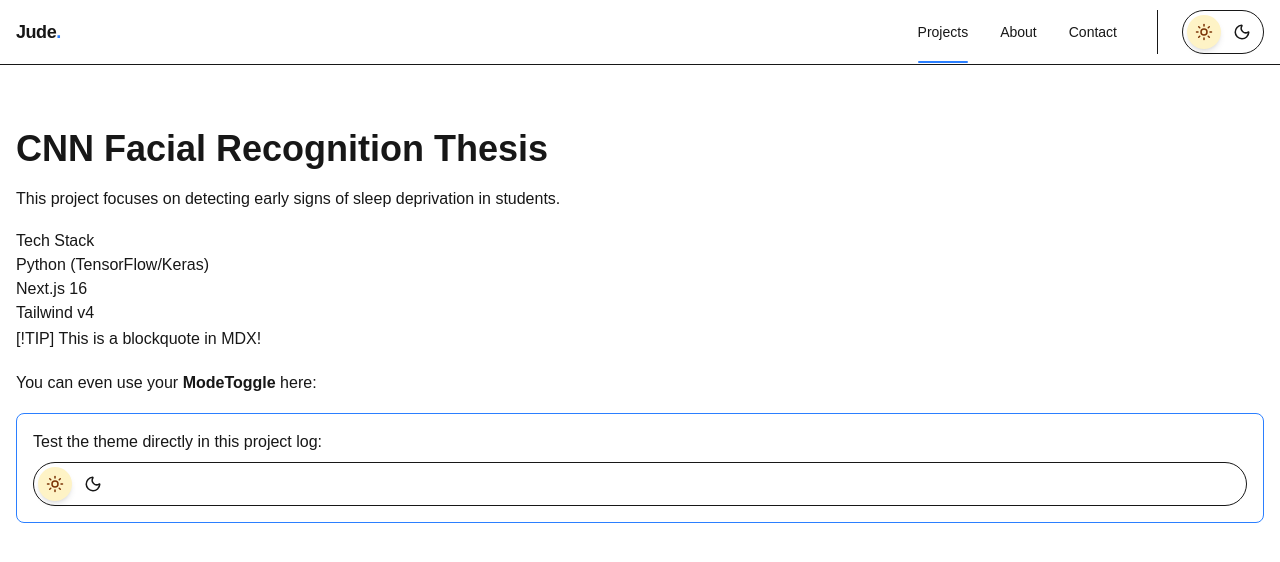
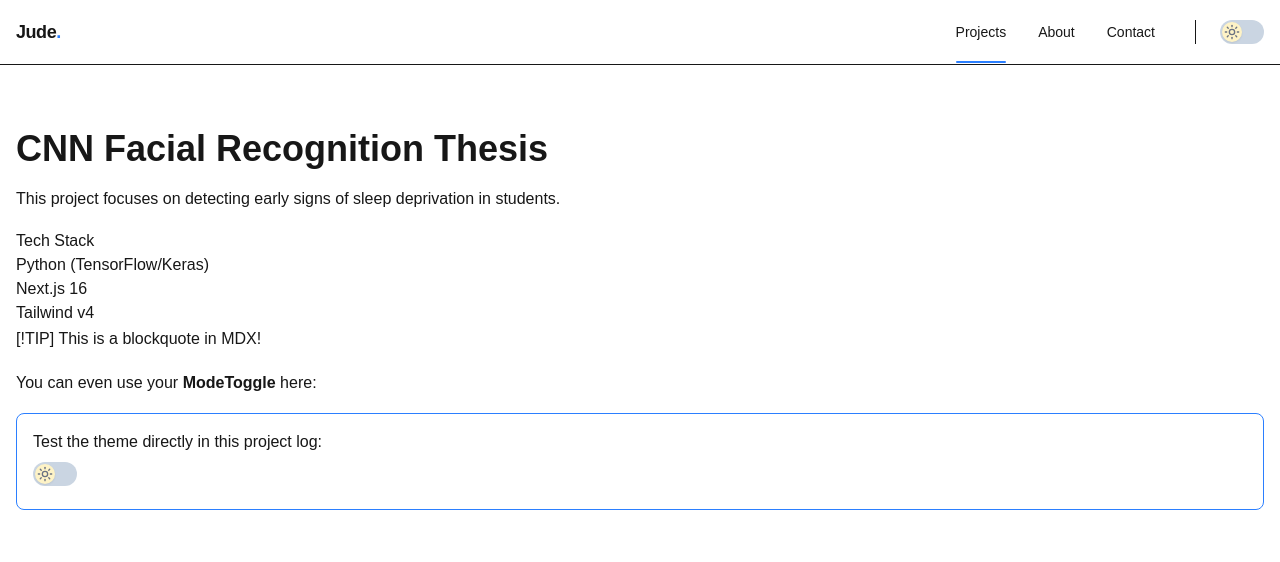
Before and after one commit to ChristianJudeEraldo/My-Portfolio, a Next.js app: page /projects/cnn-thesis in a window 1280 px wide. Shown: the top 562 px of the page. Built offline with nearby package versions, Linux system fonts and the light colour scheme.

Commit message:
feat(ui): modify dark mode toggle

```diff
--- a/components/mode-toggle.tsx
+++ b/components/mode-toggle.tsx
@@ -27,31 +27,29 @@ export function ModeToggle() {
   }
 
   const activeTheme = theme === "system" ? resolvedTheme : theme
+  const isDark = activeTheme === "dark"
+
+  const toggleTheme = () => {
+    triggerThemeChange(isDark ? "light" : "dark")
+  }
 
   return (
-    <div className="flex items-center gap-1 border border-foreground/10 p-1 rounded-full bg-background/50 backdrop-blur-md" data-theme-toggle>
-      <button
-        onClick={() => triggerThemeChange("light")}
-        className={`p-2 rounded-full transition-all duration-300 ${
-          activeTheme === "light"
-            ? "bg-amber-100 text-amber-900 shadow-md"
-            : "text-foreground/40 hover:text-foreground hover:bg-foreground/5"
+    <button
+      onClick={toggleTheme}
+      className={`relative inline-flex h-6 w-11 items-center rounded-full transition-all duration-300 ease-in-out focus:outline-none focus:ring-2 focus:ring-blue-500 focus:ring-offset-2 min-h-0 min-w-0 ${
+        isDark ? "bg-zinc-700 hover:bg-zinc-600" : "bg-slate-300 hover:bg-gray-400"
+      }`}
+      aria-label="Toggle theme"
+      data-theme-toggle
+      type="button"
+    >
+      <span
+        className={`absolute left-0.5 top-0.5 flex h-5 w-5 items-center justify-center rounded-full shadow-[0_1px_2px_rgba(0,0,0,0.08)] transition-all duration-300 ease-in-out ${
+          isDark ? "translate-x-5 bg-slate-800" : "translate-x-0 bg-amber-100"
         }`}
-        aria-label="Light Mode"
       >
-        <Sun size={18} />
-      </button>
-      <button
-        onClick={() => triggerThemeChange("dark")}
-        className={`p-2 rounded-full transition-all duration-300 ${
-          activeTheme === "dark"
-            ? "bg-slate-800 text-slate-100 shadow-md"
-            : "text-foreground/40 hover:text-foreground hover:bg-foreground/5"
-        }`}
-        aria-label="Dark Mode"
-      >
-        <Moon size={18} />
-      </button>
-    </div>
+        {isDark ? <Moon className="h-4 w-4 text-slate-100" /> : <Sun className="h-4 w-4 text-gray-500" />}
+      </span>
+    </button>
   )
 }
--- a/components/site-header.tsx
+++ b/components/site-header.tsx
@@ -45,7 +45,7 @@ export function SiteHeader() {
             )
           })}
 
-          <div className="ml-2 border-l border-foreground/10 pl-6">
+          <div className="ml-2 flex items-center border-l border-foreground/10 pl-6">
             <ModeToggle />
           </div>
         </nav>
```
